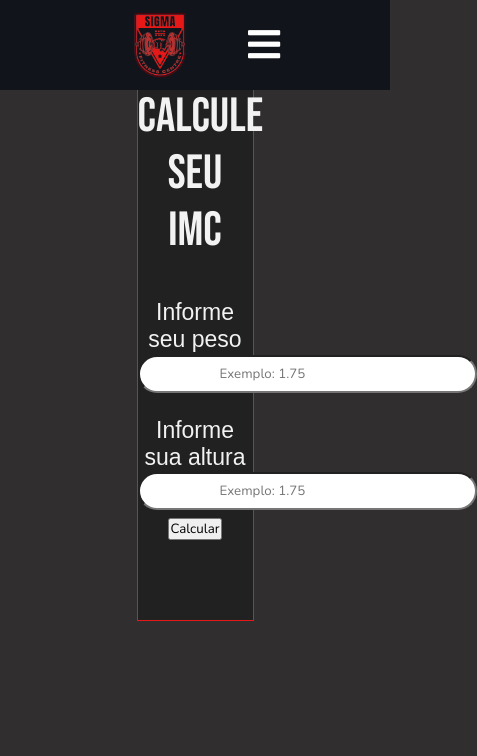
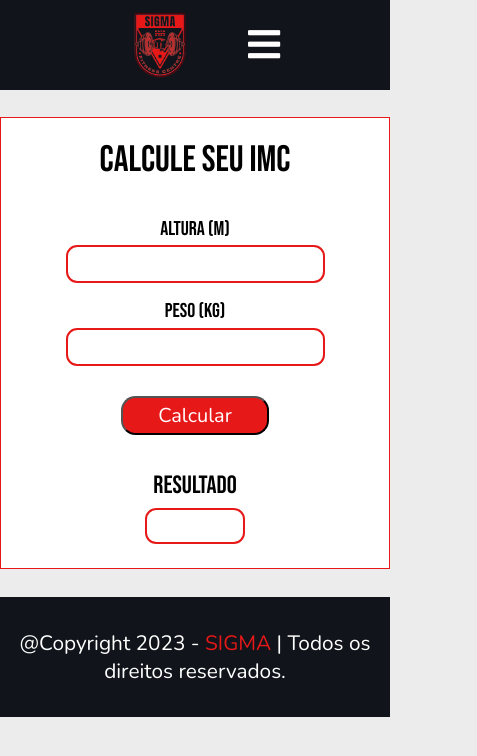
Before and after one commit to AndreIzidio/final-academia, a plain HTML site: page imc.html in a window 390 px wide. Shown: the whole page, 477 px wide, since content can reach past the window. Drawn offline with nearby package versions, Linux system fonts and the light colour scheme.

Commit message:
imc concluido

```diff
--- a/imc.css
+++ b/imc.css
@@ -8,9 +8,7 @@
     box-sizing: border-box;
     font-family: 'Nunito', sans-serif;
 }
-body{
-    background-color:#302E2E;
-}
+
 header{
     position: fixed;
     top: 0;
@@ -23,11 +21,13 @@ header{
     align-items: center;
     z-index: 100;
 }
+body{
+    background-color: #ECECEC;
+}
 
 .logo{
     width: 5rem;
 }
-
 .cabecalho-links {
     font-size: 20px;
     margin-left: 35px;
@@ -50,89 +50,71 @@ header{
 
 
 .imc{
-    background-color: #222121;
-    margin: 10% 35% 17% 35%;
-    padding-top: 3rem;
-    padding-bottom: 5rem;
-    color: #f2f2f2;
+
+   margin: 15% 30% 5% 30%;
+   padding: 5% 5% 5% 5%;
    text-align: center;
-    border: 1px solid #E71818;
+   border: 1px solid #E71818;
+   background-color: #fff;
+
+}
+.imc-container{
+    display: flex;
+    flex-direction: column;
+    gap: 1rem;
 }
 .titulo{
-    font-size: 3rem;
-    padding-bottom: 1rem;
-    font-family: 'bebas Neue', sans-serif;
+    font-size: 2.3rem;
+    padding-bottom: 2.2rem;
+    font-family: 'Bebas Neue', sans-serif;
+    font-weight: 500;
 
 }
 
-.txt-peso{
-    font-family: 'bebas Naue', sans-serif;
-    font-size: 23px;
-    margin-top: 1.5rem;
-    text-align: auto;
-}
-#peso{
-    margin-top: .1rem;
-    border-radius: 1.5rem;
-    padding: 0.5rem 5rem;
+.nome-campo{
+    font-family: 'Bebas Neue', sans-serif;
+    font-weight: 400;
+    font-size: 20px;
 }
 
-.txt-altura{
-    font-family: 'bebas Naue', sans-serif;
-    font-size: 23px;
-    margin-top: 1.5rem;
-    text-align: auto;
-}
-#altura{
-    margin-top: .1rem;
-    border-radius: 1.5rem;
-    padding: 0.5rem 5rem;
-}
+.campo{
 
-.botao{
-    margin-top: 7%;
-    display: flex;
-    justify-content: space-between;
-    flex-direction: column;
-    gap: 3px;
-    align-items: center;
-    font-family: 'Roboto', sans-serif;
-    font-weight: 600;
-}
-
-.botao-calcular{
-    margin-top: 1.5rem;
-    display: flex;
-    justify-content: center;
-    color: white;
-    background-color: #E71818;
-    font-size: 1rem;
-    gap: 1rem;
-    padding: 0.6rem 4.9rem 0.6rem 4.9rem;
-    border-radius: 0.5rem;
-}
-.botao-calcular:hover{
-    background-color: #cc1414;
-}
-
-.txt-resultado{
-    font-family: 'bebas Naue', sans-serif;
-    font-size: 23px;
-    margin-top: 1.5rem;
-    text-align: auto;
-    margin-bottom: 1%;
-}
-
-#resultado{
-    margin-top: .1rem;
-    border-radius: 1.5rem;
-    padding: 2rem 5rem;
+    margin-top: .3rem;
+    border-radius: .7rem;
+    padding: 0.5rem 2.5rem;
+    border: 2px solid #E71818;
 }
 
 
 
 
+.calcular{
+    background-color: #E71818;
+    font-family: 'Nunito', sans-serif;
+    font-size: 15px;
+    border-radius: .9rem;
+    margin-top: 4%;
+    padding: 4px 35px 4px 35px;
+    margin-bottom: 10%;
+}
+.nome-resultado{
+    font-family: 'Bebas Neue', sans-serif;
+    font-weight: 400;
+    font-size: 25px;
+    margin-bottom: 4%;
+}
 
+
+#resultado{
+    border: 2px solid #E71818;
+    border-radius: .7rem;
+    padding: .3rem 3rem .3rem 3rem;
+}
+.desc-botao{
+    font-family: 'Nunito', sans-serif;
+    font-size: 20px;
+    color: #fff;
+}
 
 
 footer {
@@ -188,3 +170,44 @@ footer {
     }
 
 }
+
+@media (max-width: 1040px){
+    .imc{
+
+        margin: 15% 25% 5% 25%;
+        padding: 5% 5% 8% 5%;
+        text-align: center;
+        border: 1px solid #E71818;
+     }
+}
+
+@media (max-width: 800px){
+    .imc{
+
+        margin: 18% 18% 5% 18%;
+        padding: 5% 5% 8% 5%;
+        text-align: center;
+        border: 1px solid #E71818;
+     }
+}
+
+
+@media (max-width:590px){
+    .imc{
+
+        margin: 24% 8% 5% 8%;
+        padding: 5% 5% 8% 5%;
+        text-align: center;
+        border: 1px solid #E71818;
+     }
+}
+
+@media (max-width:431px){
+    .imc{
+
+        margin: 30% 0% 5% 0%;
+        padding: 5% 5% 8% 5%;
+        text-align: center;
+        border: 1px solid #E71818;
+     }
+}
--- a/imc.html
+++ b/imc.html
@@ -4,12 +4,12 @@
     <meta charset="UTF-8">
     <meta http-equiv="X-UA-Compatible" content="IE=edge">
     <meta name="viewport" content="width=device-width, initial-scale=1.0">
-    <title>IMC</title>
+    <title>IMC - SIGMA</title>
     <link rel="stylesheet" href="https://cdnjs.cloudflare.com/ajax/libs/font-awesome/5.15.3/css/all.min.css">
     <link rel="stylesheet" href="imc.css">
 </head>
 <body>
-    <header class="header">
+  <header class="header">
         <img class="logo" src="./images/logoAcademia.png">
         <div id="menu-hamburguer" class="fas fa-bars"></div>
         <nav class="cabecalho">
@@ -21,35 +21,34 @@
             <a class="cabecalho-links" href="login.html">Espaço Cliente</a>
         </nav>
     </header>
+
     <main>
+        <section class="imc">
+            <h1 class="titulo">Calcule seu IMC</h1>
+            <div class="imc-container">
+                <div class="divAltura">
+                    <label class="nome-campo" for="altura">Altura (M)</label><br>
+                    <input class="campo" type="number" id="altura">
+                </div>
+                <div class="divPeso">
+                    <label class="nome-campo" for="peso">Peso (KG)</label><br>
+                    <input class="campo" type="number" id="peso">
+                </div>
+                <div class="divCalc">
+                    <button class="calcular" onclick="calcIMC()"><p class="desc-botao">Calcular</p></button>
+                </div>
 
-        <section class="imc">
-            <div class="imc-container">
-
-                    <p class="titulo">Calcule seu IMC</p>
-
-                <div class="conta-imc">
-                    <p class="txt-peso">Informe seu peso</p>
-                    <input type="number" placeholder="Exemplo: 1.75" id="peso">
-                    <p class="txt-altura">Informe sua altura</p>
-                    <input type="number" placeholder="Exemplo: 1.75" id="altura" >
-                </div>
             </div>
-            <div class="botao">
-                <button onclick="calcularIMC()">Calcular</button>
-            </div>
-                <h1></h1>
-
+            <p class="nome-resultado">Resultado</p>
+            <span id="resultado"></span>
         </section>
-
     </main>
 
 
-
-   <!--<footer>
+   <footer>
         <h1 class="copyright"> @Copyright 2023 -<span> SIGMA </span> | Todos os direitos reservados. </h1>
     </footer>
-    -->
+
 
     <script src="script.js"></script>
 </body>
--- a/script.js
+++ b/script.js
@@ -1,10 +1,12 @@
 //modo dark
-const header = document.querySelector('body');
-const icon = document.querySelector('.icon')
+//
+//const header = document.querySelector('body');
+//const icon = document.querySelector('.icon')
 
-icon.addEventListener('click' , () => {
-  header.classList.toggle('dark')
-})
+//icon.addEventListener('click' , () => {
+ // header.classList.toggle('dark')
+//})
+//
 
 
 //menu hamburguer
@@ -13,27 +15,45 @@ let menu = document.querySelector('#menu-hamburguer');
 let navbar = document.querySelector('.cabecalho');
 
 menu.onclick = () => {
-
-    menu.classList.toggle('fa-times');
-    navbar.classList.toggle('active');
-
+   menu.classList.toggle('fa-times');
+   navbar.classList.toggle('active');
 }
 
 window.onscroll = () => {
 
-    menu.classList.remove('fa-times');
-    navbar.classList.remove('active');
+  menu.classList.remove('fa-times');
+   navbar.classList.remove('active');
 }
 
 
 
 //IMC
-function calcularIMC(){
-  const peso = parseFloat(document.getElementById("peso").value);
-  const altura = parseFloat(document.getElementById("altura").value);
+const resultado = document.querySelector('#resultado')
+const altura = document.querySelector('#altura')
+const peso = document.querySelector('#peso')
 
-  const imc = (peso / (altura*altura)).toFixed(1);
+const calcIMC = () => {
 
-  document.querySelector("h1").innerHTML = imc;
+  if (altura.value !== '' && peso.value !== '') {
+    const imc = (peso.value / (altura.value * altura.value)).toFixed(2)
+    let classification = ''
 
+    if (imc < 18.5) {
+      classification = 'Abaixo do peso'
+    } else if (imc < 25) {
+      classification = 'Peso normal'
+    } else if (imc < 30) {
+      classification = 'Acima do peso'
+    } else if (imc < 35) {
+      classification = 'Obesidade Grau I'
+    } else if (imc < 41) {
+      classification = 'Obesidade Grau II'
+    } else {
+      classification = 'Obesidade Grau III'
+    }
+
+    resultado.innerHTML = `IMC: ${imc} (${classification})`
+  } else {
+    resultado.innerHTML = 'Preencha os campos'
+  }
 }
```
